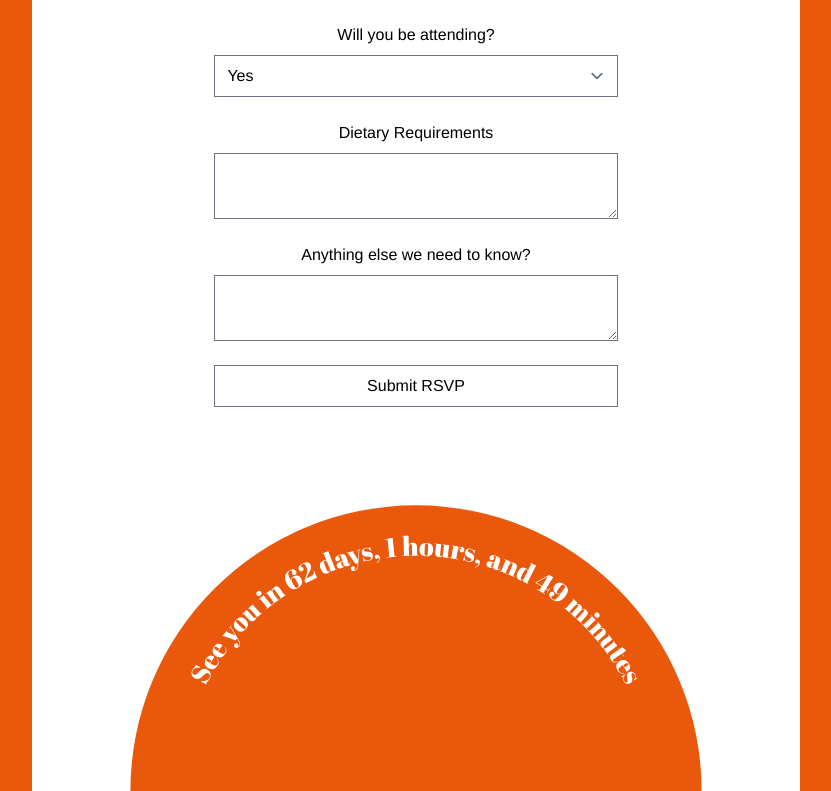
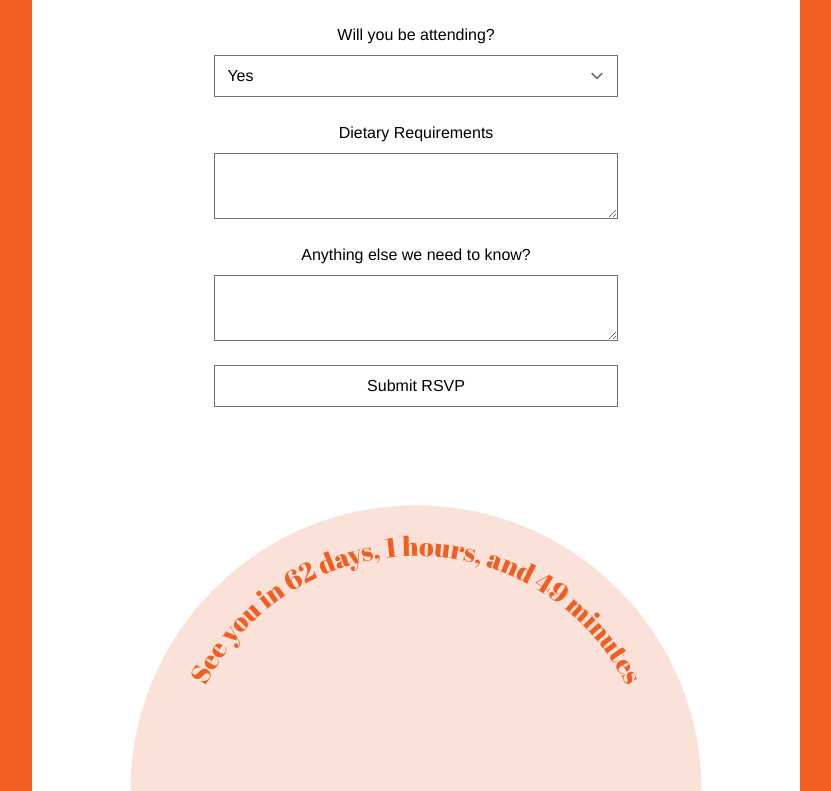
Before and after one commit to willem-h/wedding, a React (Create React App) app: page / in a window 1280 px wide. Shown: the part 3151-3942 px from the top of the page, without its empty margins (224-1055 px from the left). Built offline with nearby package versions, Linux system fonts and the light colour scheme.

Commit message:
Update colours (#12)

```diff
--- a/src/App.js
+++ b/src/App.js
@@ -133,7 +133,7 @@ function App() {
           </div>
         </div>
 
-        <div className="flex w-screen justify-center bg-orange-600">
+        <div className="flex w-screen justify-center bg-[#f15e22]">
           <div className="w-11/12 max-w-screen-md bg-white pt-8 px-4 sm:px-12 space-y-12">
 
             <div className="space-y-6">
--- a/src/Countdown.js
+++ b/src/Countdown.js
@@ -25,14 +25,14 @@ function Countdown() {
   const countdownText = updateCountdown()
 
   return (
-    <svg viewBox="0 0 400 200" className="fill-orange-600">
+    <svg viewBox="0 0 400 200" className="fill-[#fae2d9]">
       <path id="countdown-semi-circle" d="M 30,200
                                           A 10,10 0,1,1 370,200" />
       <path id="countdown-path" d="M 60,200
                                   A 10,10 0,1,1 340,200" />
       <text
         width="400"
-        className="font-serif fill-white"
+        className="font-serif fill-[#f15e22]"
         style={{
           textAnchor: 'middle',
         }}
```
